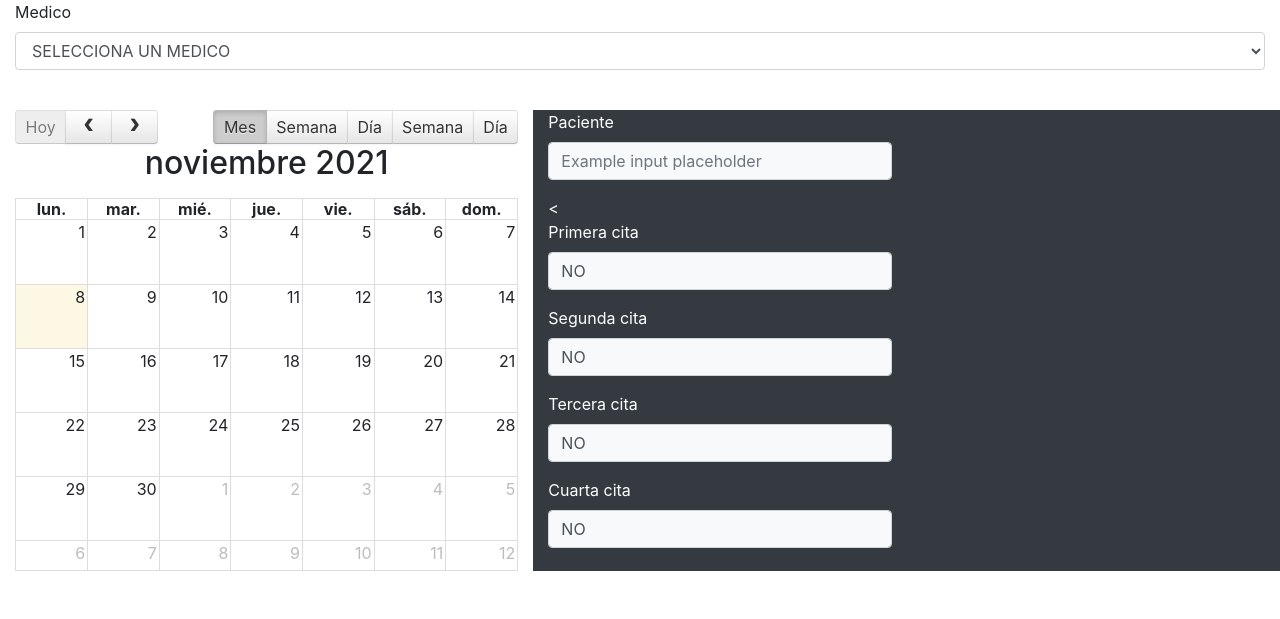
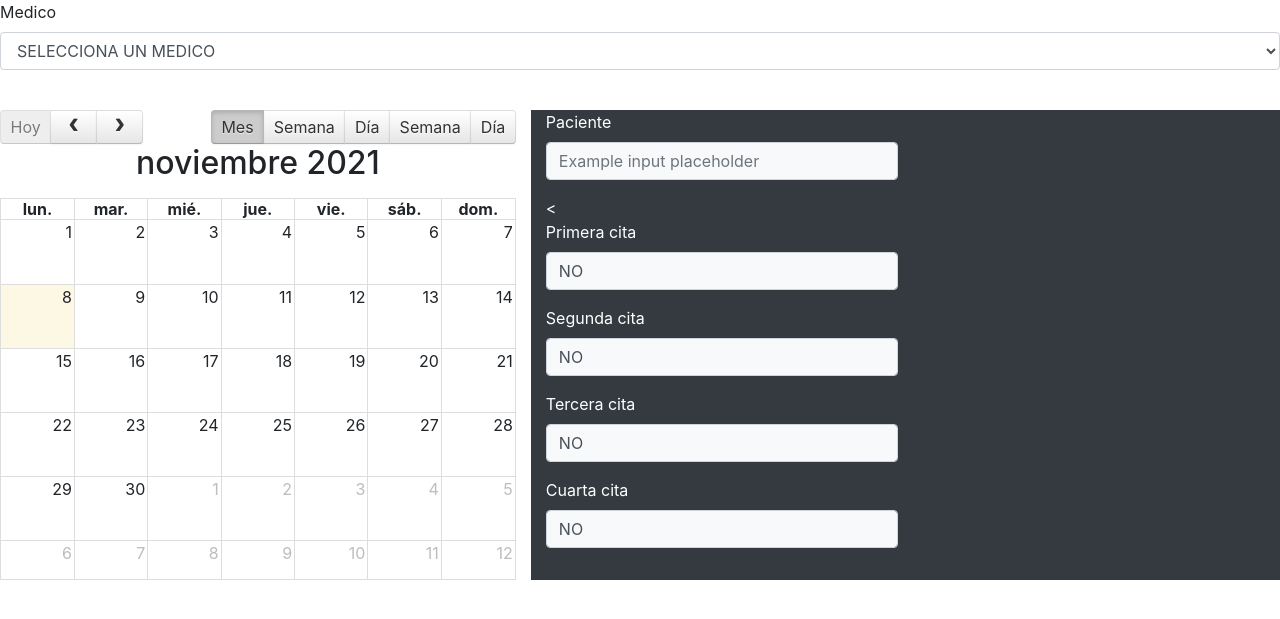
Before and after one commit to MarcoAMtz99/Promomedics, a PHP site: page /promomedics/calendario3.php in a window 1280 px wide. Shown: the top 619 px of the page. Run offline with PHP 8.4, Linux system fonts and the light colour scheme; lists and menus that the app fills with data are empty.

Commit message:
Cambios en calendario 3

```diff
--- a/calendario3.php
+++ b/calendario3.php
@@ -24,7 +24,7 @@
 
 <!-- <div class="clearfix"></div> -->
 
-	<div class="container-fluid col-12">
+
 		<!-- Button trigger modal -->
 <!-- <button type="button" class="btn btn-primary" data-toggle="modal" data-target="#agendarModal">
   Agendar
```
